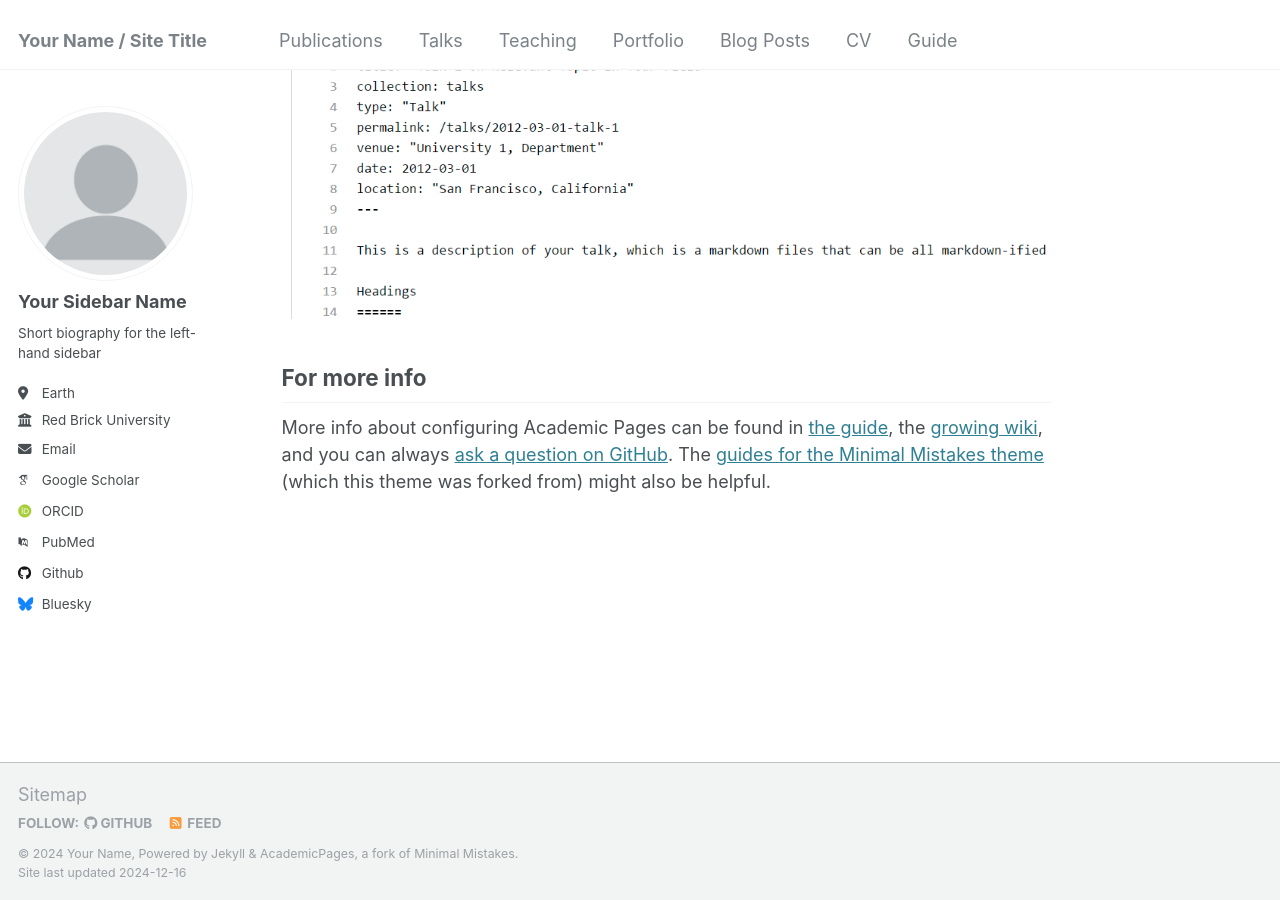
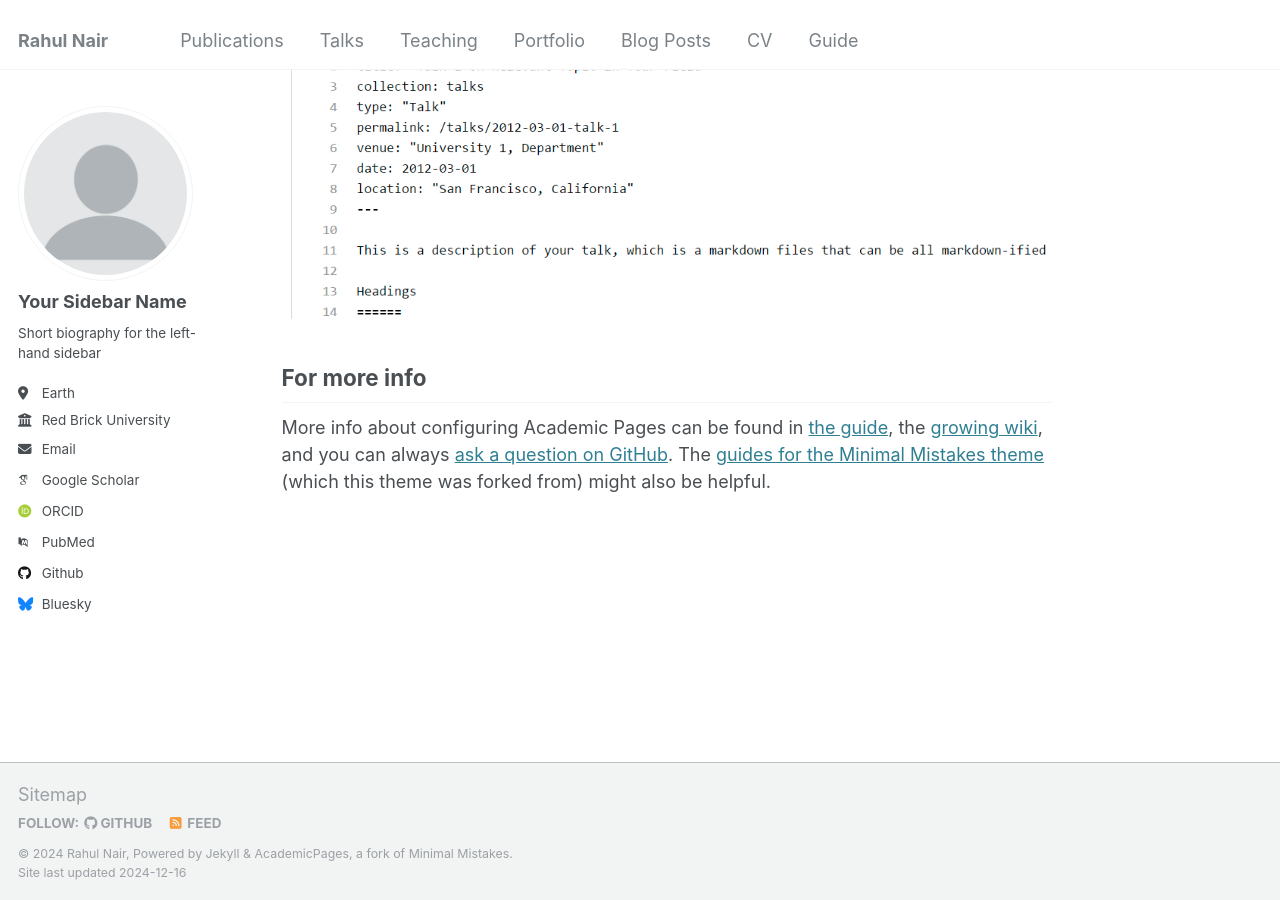
Before and after one commit to rahul1801/rahul1801.github.io, a Jekyll site: the page built from _pages/about.md, in a window 1280 px wide and 900 px high, scrolled down 2643 px. Built offline with Jekyll 4.4.1, drawn with Linux system fonts in a browser that asks for light colours; some web fonts are replaced.

Commit message:
first commit

```diff
--- a/_config.yml
+++ b/_config.yml
@@ -8,10 +8,10 @@
 
 # Basic Site Settings
 locale                   : "en-US"
-title                    : "Your Name / Site Title"
+title                    : "Rahul Nair"
 title_separator          : "-"
-name                     : &name "Your Name"
-description              : &description "personal description"
+name                     : &name "Rahul Nair"
+description              : &description "Ph.D. student at Arizona State University"
 url                      : https://academicpages.github.io # the base hostname & protocol for your site e.g. "https://[your GitHub username].github.io"
 baseurl                  : "" # the subpath of your site, e.g. "/blog"
 repository               : "academicpages/academicpages.github.io"
```
